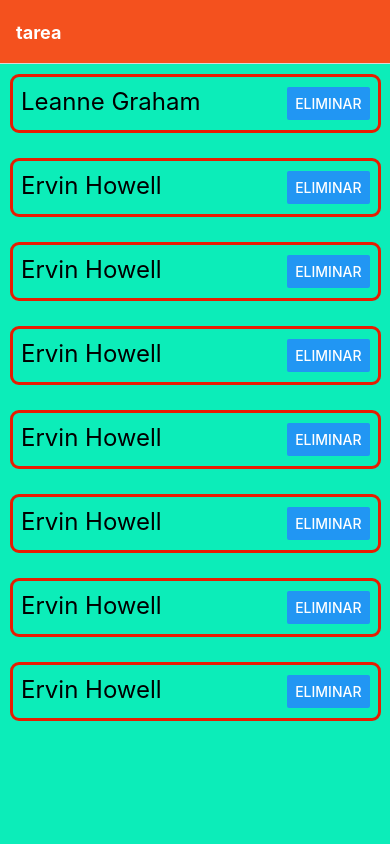
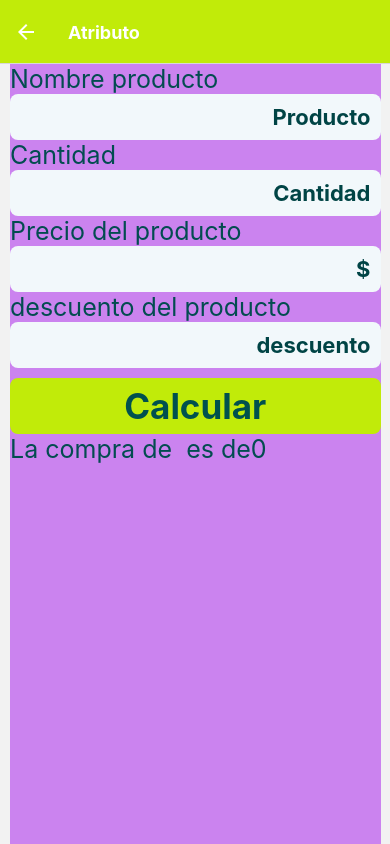
Before and after one commit to Stefany-Herrera/mi_examen_prueba, a React Native app: screen /Atributo in a window 390 px wide. Built offline with nearby package versions, Linux system fonts and the light colour scheme.

Commit message:
creando la funcion agregar

```diff
--- /dev/null
+++ b/src/compnents/FormImputs.tsx
@@ -0,0 +1,38 @@
+import React from "react";
+import { StyleSheet, Text, TextInput, View } from "react-native";
+interface Props {
+  title: string;
+  placeholder: string;
+  onChangeText: (text: string) => void;
+}
+
+const FormImputs = ({ title, placeholder, onChangeText }: Props) => {
+  return (
+    <View>
+      <Text style={styles.text}>{title}</Text>
+      <TextInput
+        style={styles.inputs}
+        placeholder={placeholder}
+        onChangeText={(text) => onChangeText(text)}
+      />
+    </View>
+  );
+};
+
+export default FormImputs;
+
+const styles = StyleSheet.create({
+  inputs: {
+    backgroundColor: "#F2F8FB",
+    borderRadius: 8,
+    padding: 10,
+    textAlign: "right",
+    fontSize: 22,
+    fontWeight: "bold",
+    color: "#004445",
+  },
+  text: {
+    fontSize: 25,
+    color: "#034C50",
+  },
+});
--- a/src/navigators/MainStackNavigator.tsx
+++ b/src/navigators/MainStackNavigator.tsx
@@ -4,6 +4,7 @@ import { NavigationContainer } from '@react-navigation/native';
 import Liquidacion from '../screen/Liquidacion';
 import ListasTarea from '../screen/ListasTarea';
 import Login from '../screen/Login';
+import NicaAtributo from '../screen/NicaAtributo';
 
 
 // menu de navegacion
@@ -27,7 +28,26 @@ const MainStackNavigator = () => {
             },
           }}/>
 
-           <Stack.Screen name="calculo" component={Liquidacion}/>
+           <Stack.Screen name="calculo" component={Liquidacion}
+            options={{headerStyle:
+                {
+                  backgroundColor: '#f4511e',
+                },
+                headerTintColor: '#fff',
+                headerTitleStyle: {
+                fontWeight: 'bold',
+                },
+              }}/>
+           <Stack.Screen name="Atributo" component={NicaAtributo}
+            options={{headerStyle:
+                {
+                  backgroundColor: '#c1eb09',
+                },
+                headerTintColor: '#fff',
+                headerTitleStyle: {
+                fontWeight: 'bold',
+                },
+              }}/>
 
 
         </ Stack.Navigator>
--- a/src/screen/Liquidacion.tsx
+++ b/src/screen/Liquidacion.tsx
@@ -3,14 +3,20 @@ import { StyleSheet, Text, TextInput, View } from "react-native";
 import { useState } from "react";
 
 const Liquidacion = () => {
+
   const [nombre, setNombre] = useState("");
   const [salario, setSalario] = useState("");
   const [result, setResul] = useState<number>(0);
+
   const calcularSalario = () => {
+
     const anio = 12;
+
     const total = anio * parseInt(salario);
+
     setResul(total);
   };
+
   useEffect(calcularSalario, [salario]);
   return (
     <View>
--- a/src/screen/ListasTarea.tsx
+++ b/src/screen/ListasTarea.tsx
@@ -1,108 +1,89 @@
-import { createNativeStackNavigator, NativeStackScreenProps } from '@react-navigation/native-stack';
-import React from 'react'
-import { Button, StyleSheet, Text, TextInput, View } from 'react-native'
-import { NavigationContainer } from '@react-navigation/native';
-import { useState } from 'react';
+import {
+  createNativeStackNavigator,
+  NativeStackScreenProps,
+} from "@react-navigation/native-stack";
+import React, { useEffect } from "react";
+import { Button, StyleSheet, Text, TextInput, View } from "react-native";
+import { NavigationContainer } from "@react-navigation/native";
+import { useState } from "react";
 
-const ListasTarea = ({navigation}) => {
-    const [usuario, setUsuario] = useState([
+const ListasTarea = ({ navigation }) => {
+
+    const [tarea, setTarea] = useState<string>('')
+    const [listTareas, setListTareas] = useState<string[]>([])
 
 
-            {
-                "id": 1,
-                "name": "Leanne Graham"
-            },
-            {
-                "id": 2,
-                "name": "Ervin Howell",
-            },
-            {
-                "id": 2,
-                "name": "Ervin Howell",
-            },
-            {
-                "id": 2,
-                "name": "Ervin Howell",
-            },
-            {
-                "id": 2,
-                "name": "Ervin Howell",
-            },
-            {
-                "id": 2,
-                "name": "Ervin Howell",
-            },
-            {
-                "id": 2,
-                "name": "Ervin Howell",
-            },
-            {
-                "id": 2,
-                "name": "Ervin Howell",
-            },
-        ])
-        const eliminarTareas = () =>{
-            alert('si')
+    const crearTarea = () => {
+       setListTareas([... listTareas,tarea])
     }
-        const editarTareas =()=>{
-            alert("editar")
+
+    const getUser =() => {
+        alert(listTareas)
+    }
+
+    const eliminarTarea = (id:number) => {
+        listTareas.splice(id,1)
     }
 
 
   return (
     <View style={styles.containerBase}>
+      <View style={styles.container}>
+        <TextInput
+          style={styles.inputs}
+          placeholder={"ingrese el Usuario "}
+          onChangeText={setTarea}
+        />
+        <Button color="#fcba03" title="Agregar" onPress={crearTarea} />
+      </View>
+      {/* creando un arreglo */}
+      {listTareas.map((lista) => (
+        <View style={styles.container}>
+          <Text style={styles.text}>{lista}</Text>
 
-{/*creando un arreglo*/}
-      {
-          usuario.map(lista =>(
-           <View style={styles.container}>
-            <Text style={styles.text} key={lista.id}>{lista.name}</Text>
           <Button
+            color="#fcba03"
             title="eliminar"
-            onPress={eliminarTareas}
+            onPress={() => eliminarTarea(tarea.id)}
           />
-          {/* <Button
-            title="editar"
-            onPress={editarTareas}
-          /> */}
+          {/* <Button title="editar" onPress={editarTareas} /> */}
         </View>
-
-          ))
-      }
-
-
+      ))}
+      <Button title="Ver datos" onPress={getUser} />
     </View>
-    )
-}
-export default ListasTarea
+  );
+};
+export default ListasTarea;
 
 const styles = StyleSheet.create({
-
-    container:{
-        width:'95%',
-        flexDirection:'row',
-        justifyContent:'space-between',
-        backgroundColor:'#0cedb9',
-        marginBottom:15,
-        paddingVertical:10,
-        paddingHorizontal:8,
-        borderRadius:9,
-        marginLeft:10,
-        marginTop:10,
-        borderWidth:3,
-        borderColor:'#e61d02'
-
-
+  container: {
+    width: "95%",
+    flexDirection: "row",
+    justifyContent: "space-between",
+    backgroundColor: "#0cedb9",
+    marginBottom: 15,
+    paddingVertical: 10,
+    paddingHorizontal: 8,
+    borderRadius: 9,
+    marginLeft: 10,
+    marginTop: 10,
+    borderWidth: 3,
+    borderColor: "#e61d02",
   },
-    text:{
-        fontSize:24
+  text: {
+    fontSize: 24,
   },
-    containerBase:{
-        flex:1,
-        backgroundColor:'#0cedb9',
-
-
-    }
-
-
-})
+  containerBase: {
+    flex: 1,
+    backgroundColor: "#0cedb9",
+  },
+  inputs: {
+    backgroundColor: "#F2F8FB",
+    borderRadius: 8,
+    padding: 16,
+    textAlign: "right",
+    fontSize: 22,
+    fontWeight: "bold",
+    color: "#004445",
+  },
+});
--- a/src/screen/Login.tsx
+++ b/src/screen/Login.tsx
@@ -1,90 +1,81 @@
-import React, { useState } from 'react'
-import { StyleSheet, Text, View, TextInput, Button } from 'react-native'
+import React, { useState } from "react";
+import { StyleSheet, Text, View, TextInput, Button } from "react-native";
 
+const Login = ({ navigation }) => {
 
+  const [user, setUser] = useState("");
+  const [password, setPassword] = useState("");
 
-const Login = ({navigation}) => {
-    const [user, setUser] = useState('')
-    const [password, setPassword] = useState('')
-    const validarUser = () =>{
+  const validarUser = () => {
 
-        if (user == 'karen' && password == '1234'){
-            alert('contrase;a correcta')
-            navigation.navigate('tarea')
+    if (user == "karen" && password == "1234") {
+      alert("contrase;a correcta");
+      navigation.navigate("tarea");
+    }
+    else {
+      alert("contrase;a incorrecta");
+    }
+  };
 
-        }
-        else{
-            alert('contrase;a incorrecta')
-        }
+  const cambiarForm = () => {
 
+    navigation.navigate("calculo");
+  };
 
-    }
-    const cambiarForm = () => {
-        navigation.navigate ('calculo')
-    }
   return (
     <View style={styles.container}>
+
       <Text style={styles.text}>Usuario</Text>
+
       <TextInput
         style={styles.inputs}
-            placeholder={'Ingrese su gmail'}
+        placeholder={"Ingrese su gmail"}
         onChangeText={setUser}
+      />
 
-            />
       <Text style={styles.text}>Contraseña</Text>
+
       <TextInput
         style={styles.inputs}
-            placeholder={'ingrese su contrasenia '}
+        placeholder={"ingrese su contrasenia "}
         onChangeText={setPassword}
+      />
 
-            // keyboardType={''}
+      <View style={styles.button}>
 
-            />
-            <View style ={styles.button}>
-            <Button
-                title="iniciar"
-                onPress={validarUser}
-
-            />
-            {/* <Button
-                title="liquidacion"
-                onPress={cambiarForm}
-
-            /> */}
+        <Button title="iniciar" onPress={validarUser} />
 
       </View>
 
     </View>
-    )
-}
+  );
+};
 
-export default Login
+export default Login;
 
 const styles = StyleSheet.create({
   inputs: {
-        backgroundColor: '#F2F8FB',
+    backgroundColor: "#F2F8FB",
     borderRadius: 8,
     padding: 10,
-        textAlign: 'right',
+    textAlign: "right",
     fontSize: 22,
-        fontWeight: 'bold',
-        color: '#004445',
-        marginTop:30
-
+    fontWeight: "bold",
+    color: "#004445",
+    marginTop: 30,
   },
-    text:{
-        fontSize:44,
-        color:'#05786A'
+  text: {
+    fontSize: 44,
+    color: "#05786A",
   },
-    button:{
-        color: '#C4C4C4',
-        marginTop:50
+  button: {
+    color: "#C4C4C4",
+    marginTop: 50,
   },
   container: {
-        marginTop: '50%',
-        backgroundColor: '#fff',
-        alignItems: 'center',
-        justifyContent: 'center',
+    marginTop: "50%",
+    backgroundColor: "#fff",
+    alignItems: "center",
+    justifyContent: "center",
   },
-
-})
+});
--- /dev/null
+++ b/src/screen/NicaAtributo.tsx
@@ -0,0 +1,95 @@
+import React, { useEffect, useState } from 'react'
+import { StyleSheet, Text, View, TextInput, TouchableOpacity } from 'react-native';
+import FormImputs from '../compnents/FormImputs';
+
+const NicaAtributo = () => {
+    const [producto, setProducto] = useState<String>('')
+    const [precio,setPrecio] = useState<string>('')
+    const [descuento,setDescuento] = useState<string>('')
+    const [cantidad,setCantidad] = useState<string>('')
+    const [resultado,setResultado] = useState<number>(0)
+
+    const calcularVenta =() =>{
+
+        let calculo = parseFloat(cantidad) * parseFloat(precio)
+        let descuents = calculo * parseFloat(descuento) / 100
+        let result = calculo - descuents
+        setResultado(result)
+
+    }
+
+
+    return (
+        <View style={styles.container}>
+            <FormImputs
+            title={"Nombre producto"}
+            placeholder={"Producto"}
+            onChangeText={setProducto}
+            />
+            <FormImputs
+            title={"Cantidad"}
+            placeholder={"Cantidad"}
+            onChangeText={setCantidad}
+            />
+            <FormImputs
+            title={"Precio del producto"}
+            placeholder={"$"}
+            onChangeText={setPrecio}
+            />
+             <FormImputs
+            title={"descuento del producto"}
+            placeholder={"descuento"}
+            onChangeText={setDescuento}
+            />
+
+      <TouchableOpacity
+                onPress={calcularVenta}
+                style={styles.botonReset}
+            >
+                <Text style={styles.textbotonReset}>Calcular</Text>
+            </TouchableOpacity>
+            <Text style={styles.text}>La compra de {producto} es de{resultado}</Text>
+
+        </View>
+
+    )
+}
+
+export default NicaAtributo
+
+const styles = StyleSheet.create({
+    inputs: {
+        backgroundColor: "#F2F8FB",
+        borderRadius: 8,
+        padding: 10,
+        textAlign: "right",
+        fontSize: 22,
+        fontWeight: "bold",
+        color: "#004445",
+      },
+      text: {
+        fontSize: 25,
+        color: "#034C50",
+      },
+    container: {
+        flex:1,
+      backgroundColor: "#a2e8",
+      width:'95%',
+      marginLeft:10,
+
+    },
+    botonReset: {
+        backgroundColor: '#c1eb09',
+        borderRadius: 8,
+        width: '100%',
+        paddingVertical: 7,
+        marginTop: 10,
+
+    },
+    textbotonReset: {
+        color: '#00514E',
+        fontWeight: 'bold',
+        fontSize: 35,
+        textAlign: 'center'
+    }
+})
```
Lines whose indentation alone changed are shown as unchanged.
